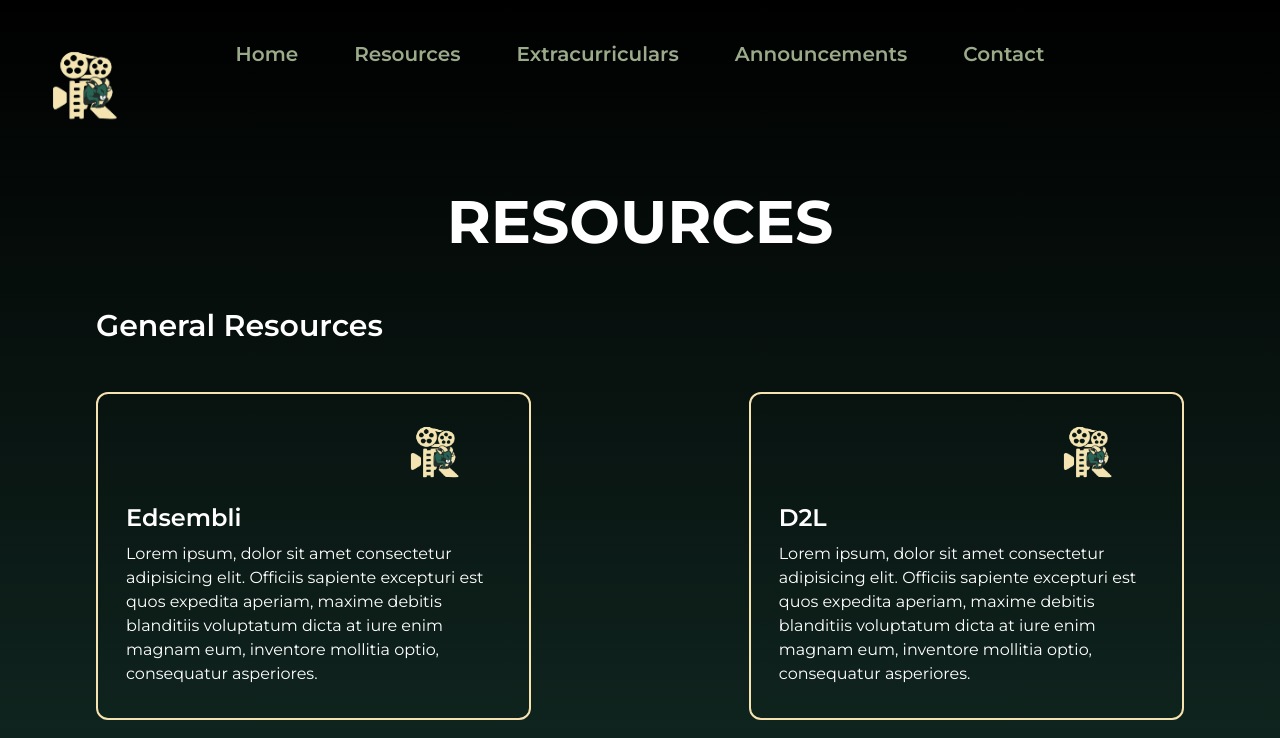
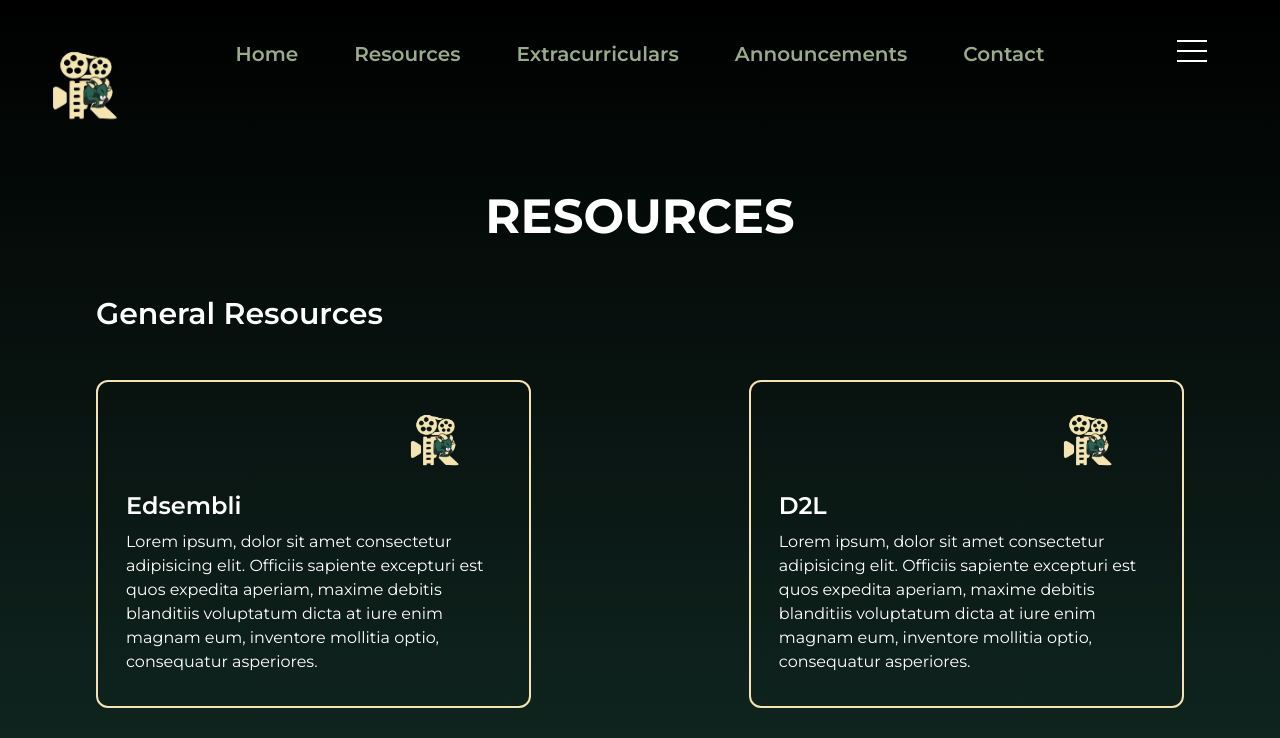
Before and after one commit to Anderson-Lai/rmc-frontend, a React (Vite) app: page /resources in a window 1280 px wide. Shown: the top 738 px of the page. Built offline with nearby package versions, Linux system fonts and the light colour scheme.

Commit message:
testing alignment

```diff
--- a/src/Components/Card.tsx
+++ b/src/Components/Card.tsx
@@ -4,12 +4,20 @@ type Props = {
     image: string,
     title: string,
     body: string,
+    link?: string,
 }
 
-export default function Card( { image, title, body} : Props ) {
+export default function Card( { image, title, body, link } : Props ) {
+
+    function handleClick() {
+        if (link != null && link != undefined && link != "") {
+            window.open(link, "_blank", "noopener,noreferrer");
+        }
+    }
+
     return (
         <div className="border-2 border-border-light-yellow hover:shadow-small-white flex flex-col px-7 pt-3 pb-8
-            my-4 rounded-xl hover:-translate-y-2 duration-150 delay-100" style={{width: "80%"}}>
+            my-4 rounded-xl hover:-translate-y-2 duration-150 delay-100" style={{width: "80%"}} onClick={handleClick}>
             <div className="flex justify-end mx-4">
                 <img src={image} className="max-w-24" alt="image" />
             </div>
--- /dev/null
+++ b/src/Components/Hamburger.tsx
@@ -0,0 +1,29 @@
+import { useRef } from "react";
+
+
+type Props = {
+    links: object,
+}
+
+export default function Hamburger( { links } : Props ) {
+
+    const menu = useRef<HTMLDivElement | null>(null);
+
+    function displayMenu() {
+        menu.current?.classList.toggle("hidden");
+    }
+
+
+    return (
+        <div className="sm:min-w-96 md:min-w-32 mx-2 flex flex-col items-center">
+            <div ref={menu} className="absolute top-0 left-16 w-16 hidden translate-x-full" id="menu" style={{width: "100vw"}}>
+                <p>hello world</p>
+            </div>
+            <div className="" style={{width: "30px"}} onClick={displayMenu}>
+                <hr className="border border-white my-2" />
+                <hr className="border border-white my-2" />
+                <hr className="border border-white my-2" />
+            </div>
+        </div>
+    );
+}
--- a/src/Components/Layout.tsx
+++ b/src/Components/Layout.tsx
@@ -3,6 +3,7 @@ import { Link } from "react-router-dom";
 import { links } from "../Data/LayoutData";
 import logo from '../assets/logo.png'
 import Logo from "../Components/Logo";
+import Hamburger from "./Hamburger";
 
 type Props = {
     children: ReactElement
@@ -30,7 +31,8 @@ export default function Layout( { children } : Props ) {
                     }
                 </nav>
 
-                <Logo logo={logo} invisible={true} />
+                {/* <Logo logo={logo} invisible={true} /> */}
+                <Hamburger links={[]} />
             </header>
             <main className="text-white">
                 {children}
--- a/src/Components/PageTitle.tsx
+++ b/src/Components/PageTitle.tsx
@@ -5,5 +5,5 @@ type Props = {
 }
 
 export default function PageTitle(  { title } : Props ) {
-    return <h1 className="font-bold text-6xl text-center">{title}</h1>
+    return <h1 className="font-bold text-5xl text-center">{title}</h1>
 }
--- a/src/Data/ResourcesData.tsx
+++ b/src/Data/ResourcesData.tsx
@@ -7,18 +7,22 @@ export const generalData = {
     edsembli: {
         image: logo,
         body: filler,
+        link: "",
     },
     blueprint: {
         image: logo,
         body: filler,
+        link: "",
     },
     d2l: {
         image: logo,
         body: filler,
+        link: "",
     },
     strWebsite: {
         image: logo,
         body: filler,
+        link: "",
     },
 }
 
@@ -26,21 +30,26 @@ export const guidanceData = {
     appointment: {
         image: logo,
         body: filler,
+        link: "",
     },
     courseChange: {
         image: logo,
         body: filler,
+        link: "",
     },
     guidanceWebsite: {
         image: logo,
         body: filler,
+        link: "",
     },
     shsm: {
         image: logo,
         body: filler,
+        link: "",
     },
     tutoring: {
         image: logo,
         body: filler,
+        link: "",
     },
 }
--- a/src/Pages/Home.tsx
+++ b/src/Pages/Home.tsx
@@ -33,23 +33,26 @@ export default function Home() {
 
             <div className="mt-14 lg:mx-24 lg:block flex flex-col items-center">
                 <h3 className="font-semibold text-3xl mb-8">About Us</h3>
-                <div className="grid grid-cols-1 lg:grid-cols-2">
+                <div className="grid grid-cols-1 lg:grid-cols-3">
                     <div className="flex justify-center lg:justify-start">
                         <Card image={cardData.purpose.image} title="Our Purpose" body={cardData.purpose.body} />
                     </div>
-                    <div className="flex justify-center lg:justify-end">
+                    <div className="flex justify-center lg:justify-start">
+                        <Card image={cardData.announcements.image} title="Daily Announcements" body={cardData.announcements.body} />
+                    </div>
+                    <div className="flex justify-center lg:justify-start">
                         <Card image={cardData.announcements.image} title="Daily Announcements" body={cardData.announcements.body} />
                     </div>
                 </div>
 
-                <div className="grid grid-cols-1 lg:grid-cols-2">
-                    <div className="flex justify-center lg:justify-start">
+                {/* <div className="grid grid-cols-1 lg:grid-cols-2">
+                    <div className="flex justify-center lg:justify-center">
                         <Card image={cardData.goals.image} title="Our Goals" body={cardData.goals.body} />
                     </div>
-                    <div className="flex justify-center lg:justify-end">
+                    <div className="flex justify-center lg:justify-center">
                         <Card image={cardData.music.image} title="Morning Music" body={cardData.music.body} />
                     </div>
-                </div>
+                </div> */}
             </div>
 
             <div className="mt-28 mb-64 flex flex-col items-center">
--- a/src/Pages/Resources.tsx
+++ b/src/Pages/Resources.tsx
@@ -10,15 +10,25 @@ export default function Resources() {
 
             <div className="mt-14 lg:mx-24 lg:block flex flex-col items-center">
                 <h3 className="font-semibold text-3xl mb-8">General Resources</h3>
-                <div className="grid grid-cols-1 lg:grid-cols-2 place-items-center lg:place-items-start">
-                    <div className="flex flex-col lg:items-start items-center">
-                        <Card image={generalData.edsembli.image} title="Edsembli" body={generalData.edsembli.body} />
-                        <Card image={generalData.blueprint.image} title="My Blueprint" body={generalData.blueprint.body} />
+                <div className="grid grid-cols-1 lg:grid-cols-2">
+                    <div className="flex justify-center lg:justify-start">
+                        <Card image={generalData.edsembli.image} title="Edsembli" body={generalData.edsembli.body}
+                        link={generalData.edsembli.link} />
                     </div>
+                    <div className="flex justify-center lg:justify-end">
+                        <Card image={generalData.d2l.image} title="D2L" body={generalData.d2l.body}
+                        link={generalData.d2l.link} />
+                    </div>
+                </div>
 
-                    <div className="flex flex-col lg:items-end items-center">
-                        <Card image={generalData.d2l.image} title="D2L" body={generalData.d2l.body} />
-                        <Card image={generalData.strWebsite.image} title="St. Robert website" body={generalData.strWebsite.body} />
+                <div className="grid grid-cols-1 lg:grid-cols-2">
+                    <div className="flex justify-center lg:justify-start">
+                        <Card image={generalData.blueprint.image} title="My Blueprint" body={generalData.blueprint.body}
+                        link={generalData.blueprint.link} />
+                    </div>
+                    <div className="flex justify-center lg:justify-end">
+                        <Card image={generalData.strWebsite.image} title="St. Robert website" body={generalData.strWebsite.body}
+                        link={generalData.strWebsite.link} />
                     </div>
                 </div>
             </div>
@@ -27,22 +37,27 @@ export default function Resources() {
                 <h3 className="font-semibold text-3xl mb-8">Guidance Resources</h3>
                 <div className="grid grid-cols-1 lg:grid-cols-3">
                     <div className="flex justify-center lg:justify-start">
-                        <Card image={guidanceData.appointment.image} title="Book an appointment" body={guidanceData.appointment.body} />
+                        <Card image={guidanceData.appointment.image} title="Book an appointment" body={guidanceData.appointment.body}
+                        link={guidanceData.appointment.link} />
                     </div>
                     <div className="flex justify-center lg:justify-center">
-                        <Card image={guidanceData.courseChange.image} title="Course changes" body={guidanceData.courseChange.body} />
+                        <Card image={guidanceData.courseChange.image} title="Course changes" body={guidanceData.courseChange.body}
+                        link={guidanceData.courseChange.link} />
                     </div>
                     <div className="flex justify-center lg:justify-end">
-                        <Card image={guidanceData.guidanceWebsite.image} title="Guidance website" body={guidanceData.guidanceWebsite.body} />
+                        <Card image={guidanceData.guidanceWebsite.image} title="Guidance website" body={guidanceData.guidanceWebsite.body}
+                        link={guidanceData.guidanceWebsite.link} />
                     </div>
                 </div>
 
                 <div className="grid grid-cols-1 lg:grid-cols-2">
                     <div className="flex justify-center">
-                        <Card image={guidanceData.shsm.image} title="SHSM" body={guidanceData.shsm.body} />
+                        <Card image={guidanceData.shsm.image} title="SHSM" body={guidanceData.shsm.body}
+                        link={guidanceData.shsm.link} />
                     </div>
                     <div className="flex justify-center">
-                        <Card image={guidanceData.tutoring.image} title="Tutoring" body={guidanceData.tutoring.body} />
+                        <Card image={guidanceData.tutoring.image} title="Tutoring" body={guidanceData.tutoring.body}
+                        link={guidanceData.tutoring.link} />
                     </div>
                 </div>
             </div>
```
